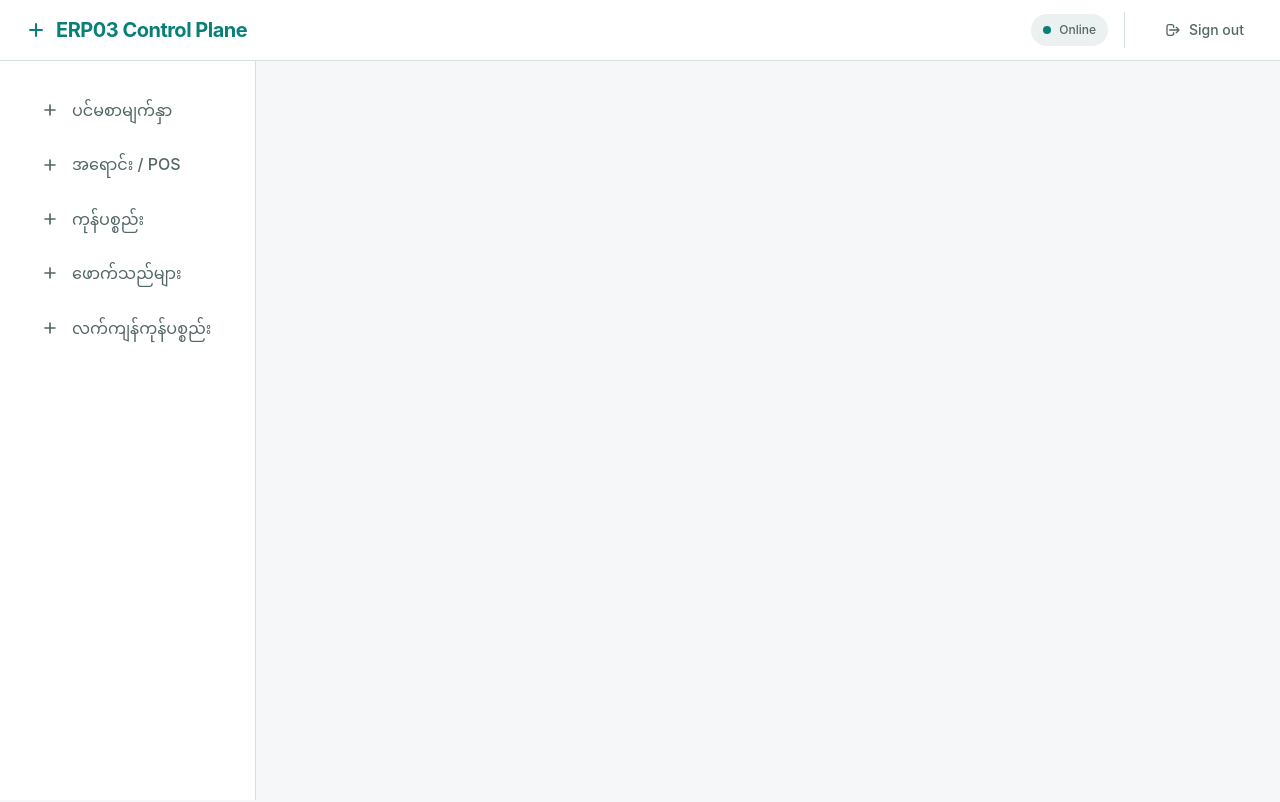
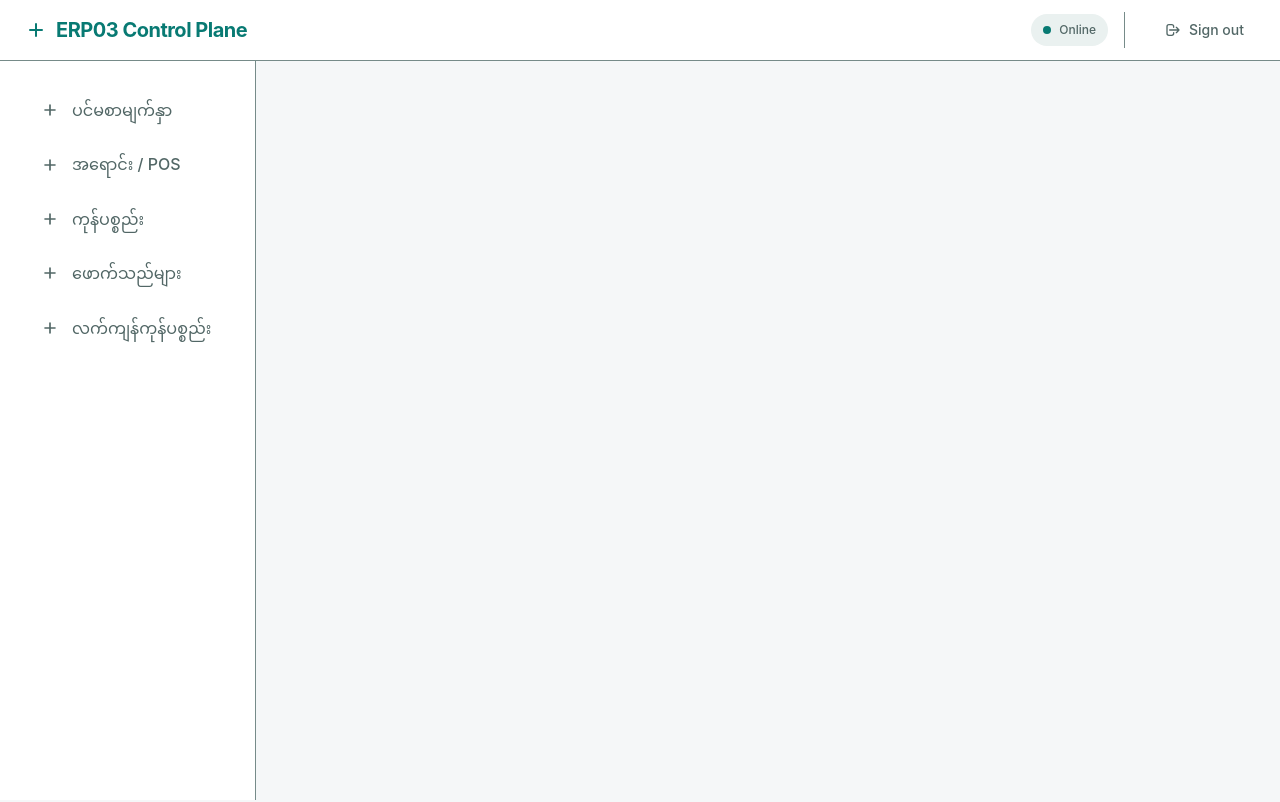
Before and after one commit to nyeinpyaesone-ui/ERP03, a React (Vite) app in the folder frontend/: page / in a window 1280 px wide. Shown: the top 802 px of the page. Built offline with nearby package versions, Linux system fonts and the light colour scheme; no server answers.

Commit message:
fix(ui): meet semantic color contrast thresholds

```diff
--- a/frontend/src/components/Layout.jsx
+++ b/frontend/src/components/Layout.jsx
@@ -15,9 +15,9 @@ export default function Layout() {
   return (
     <div className="min-h-screen bg-[#F5F7F8] text-[#172B2A]">
       {/* Top Bar */}
-      <header className="sticky top-0 z-10 border-b border-[#D5E0DF] bg-white">
+      <header className="sticky top-0 z-10 border-b border-[#768B89] bg-white">
         <div className="flex items-center justify-between px-6 py-3">
-          <Link to="/" className="flex items-center gap-2 text-xl font-bold tracking-tight text-[#087F78]">
+          <Link to="/" className="flex items-center gap-2 text-xl font-bold tracking-tight text-[#087A73]">
             <svg className="w-6 h-6" fill="none" stroke="currentColor" viewBox="0 0 24 24">
               <path strokeLinecap="round" strokeLinejoin="round" strokeWidth={2} d="M12 6v6m0 0v6m0-6h6m-6 0H6" />
             </svg>
@@ -26,17 +26,17 @@ export default function Layout() {
 
           <div className="flex items-center gap-4">
             <div className="hidden md:flex items-center gap-2 rounded-full bg-[#EAF1F0] px-3 py-2 text-xs font-medium text-[#526766]">
-              <span className="h-2 w-2 rounded-full bg-[#087F78]"></span>
+              <span className="h-2 w-2 rounded-full bg-[#087A73]"></span>
               <span>Online</span>
             </div>
-            <div className="flex items-center gap-3 border-l border-[#D5E0DF] pl-4">
+            <div className="flex items-center gap-3 border-l border-[#768B89] pl-4">
               <div className="text-right hidden sm:block">
                 <p className="text-sm font-medium">{user?.email}</p>
                 <p className="text-xs text-[#526766]">{user?.business_id}</p>
               </div>
               <button
                 onClick={logout}
-                className="flex items-center gap-2 rounded-md px-3 py-2 text-sm font-medium text-[#526766] transition hover:text-red-700 focus-visible:outline focus-visible:outline-2 focus-visible:outline-offset-2 focus-visible:outline-[#087F78]"
+                className="flex items-center gap-2 rounded-md px-3 py-2 text-sm font-medium text-[#526766] transition hover:text-red-700 focus-visible:outline focus-visible:outline-2 focus-visible:outline-offset-2 focus-visible:outline-[#087A73]"
               >
                 <svg className="w-4 h-4" fill="none" stroke="currentColor" viewBox="0 0 24 24">
                   <path strokeLinecap="round" strokeLinejoin="round" strokeWidth={2} d="M17 16l4-4m0 0l-4-4m4 4H7m6 4v1a3 3 0 01-3 3H6a3 3 0 01-3-3V7a3 3 0 013-3h4a3 3 0 013 3v1" />
@@ -49,14 +49,14 @@ export default function Layout() {
       </header>
 
       {/* Sidebar */}
-      <aside className="hidden min-h-[calc(100vh-61px)] flex-col border-r border-[#D5E0DF] bg-white lg:flex lg:w-64">
+      <aside className="hidden min-h-[calc(100vh-61px)] flex-col border-r border-[#768B89] bg-white lg:flex lg:w-64">
         <div className="p-6">
           <nav className="space-y-1">
             {navItems.map((item) => (
               <Link
                 key={item.name}
                 to={item.href}
-                className="flex items-center gap-3 rounded-lg px-4 py-3 font-medium text-[#526766] transition-all hover:bg-[#EAF1F0] hover:text-[#087F78] focus-visible:outline focus-visible:outline-2 focus-visible:outline-offset-2 focus-visible:outline-[#087F78]"
+                className="flex items-center gap-3 rounded-lg px-4 py-3 font-medium text-[#526766] transition-all hover:bg-[#EAF1F0] hover:text-[#087A73] focus-visible:outline focus-visible:outline-2 focus-visible:outline-offset-2 focus-visible:outline-[#087A73]"
               >
                 <svg className="w-5 h-5" fill="none" stroke="currentColor" viewBox="0 0 24 24">
                   <path strokeLinecap="round" strokeLinejoin="round" strokeWidth={2} d="M12 6v6m0 0v6m0-6h6m-6 0H6" />
```
